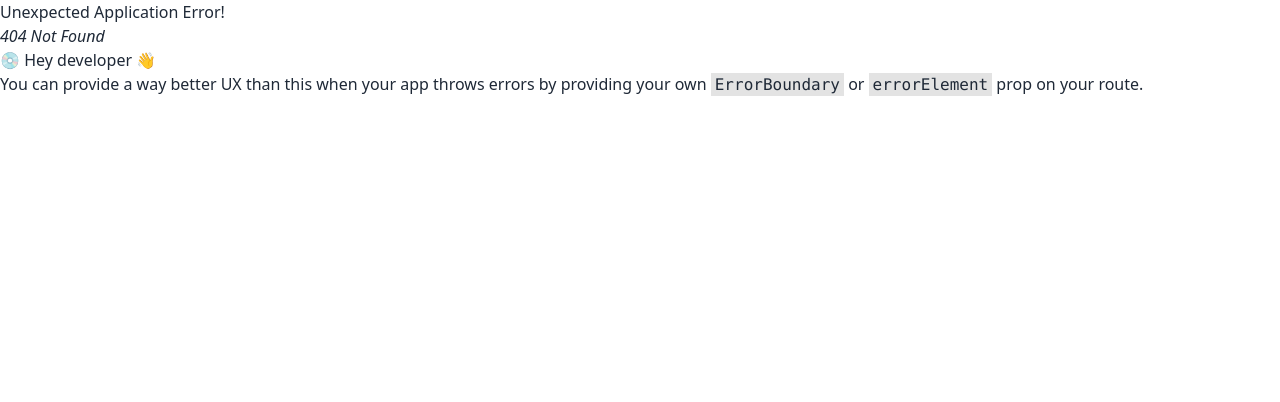
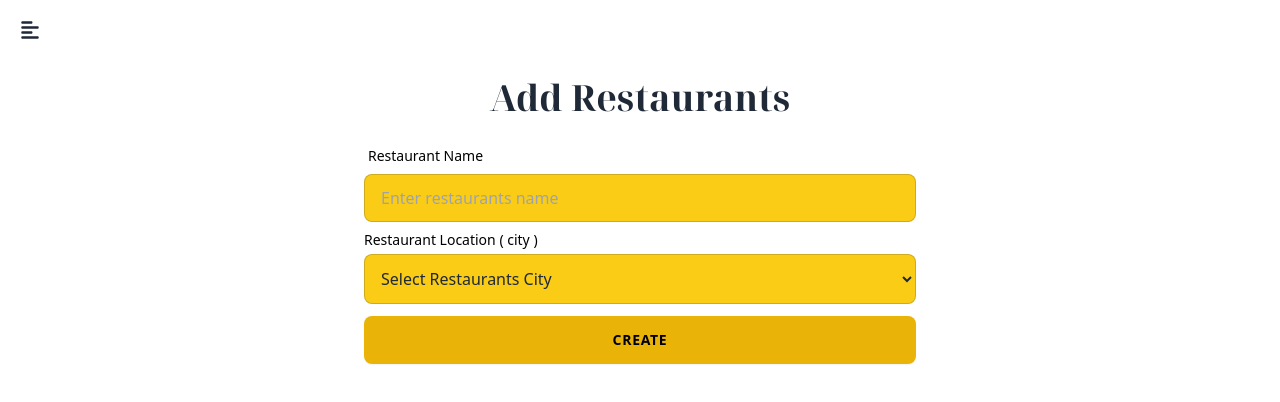
Before and after one commit to PIYAS137/FoodMonkey-Client, a React (Vite) app: page /dashboard/add_restaurants in a window 1280 px wide. Before the commit this address had no page. Shown: the top 402 px of the page. Built offline with nearby package versions, Linux system fonts and the light colour scheme; a web font is replaced by a local one.

Commit message:
create basic of admin dashboard

```diff
--- /dev/null
+++ b/src/Components/DashboardComponents/AddFoodPage/AddFoodPage.jsx
@@ -0,0 +1,8 @@
+
+const AddFoodPage = () => {
+  return (
+    <div>AddFoodPage</div>
+  )
+}
+
+export default AddFoodPage
--- /dev/null
+++ b/src/Components/DashboardComponents/AddFoodsPage/AddFoodsPage.jsx
@@ -0,0 +1,9 @@
+
+
+const AddFoodsPage = () => {
+  return (
+    <div>AddFoodsPage</div>
+  )
+}
+
+export default AddFoodsPage
--- /dev/null
+++ b/src/Components/DashboardComponents/AddRestaurantsPage/AddRestaurantsPage.jsx
@@ -0,0 +1,77 @@
+import { useForm } from "react-hook-form"
+import { Link } from "react-router-dom";
+import { areaArr } from "../../../Utils/Cities";
+
+const AddRestaurantsPage = () => {
+
+  const {
+    register,
+    handleSubmit,
+    watch,
+    formState: { errors },
+  } = useForm()
+
+  const onSubmit = (data) => {
+    const temp = data;
+    temp.start_since= new Date().getFullYear(); //take the current year
+    temp.items_count=0;
+    temp.ratings=Math.floor((Math.random() * 5) + 1); //for this temporary porject, i simplify the backend !
+    console.log(temp);
+  }
+
+
+
+
+
+
+
+
+
+  return (
+    <div>
+      {/* <h1 className=" text-center font-bold text-lg"></h1> */}
+      <form onSubmit={handleSubmit(onSubmit)} className="p-3 col-span-2 w-full h-full flex flex-col justify-center max-w-xl mx-auto">
+        <h1 className=" text-4xl font-bold font-custom text-center mb-5">Add Restaurants</h1>
+
+        {/* restaurants name field */}
+        <div className="form-control mb-2">
+          <label className="label">
+            <span className="label-text text-black">Restaurant Name</span>
+          </label>
+          <input {...register("res_name", { required: true })} placeholder="Enter restaurants name" className="input input-bordered bg-yellow-400" />
+          {errors.res_name && <span className=" text-red-500">Name is required</span>}
+        </div>
+
+
+        {/* Location Cities field */}
+        <label className="label-text text-black">Restaurant Location ( city )</label>
+        <select {...register("res_city", { required: true })} className="p-3 w-full mt-1 border rounded-lg input-bordered mr-2 bg-yellow-400 cursor-pointer">
+          <option value="" >Select Restaurants City</option>
+          {
+            areaArr.map(one => <option value={one?.name} key={one.id} className=" capitalize" >{one?.name}</option>)
+          }
+        </select>
+        {errors.res_city && <span className=" text-red-500">City is required</span>}
+
+
+        {/*
+        password field
+        <div className="form-control">
+          <label className="label">
+            <span className="label-text text-black">Password</span>
+          </label>
+          <input {...register("pass", { required: true })} placeholder="Enter your password" className="input input-bordered bg-yellow-400" />
+          {errors.pass && <span className=" text-red-500">This field is required</span>}
+          <label className="label ">
+            <p className="text-black label-text-alt link link-hover mt-4">Dont have an account? <Link to={'/signup'} className=" font-semibold">Create Account</Link></p>
+          </label>
+        </div> */}
+        <div className="form-control ">
+          <button className="btn hover:bg-yellow-400 mt-3 bg-yellow-500 text-black border-none uppercase tracking-wider ">Create</button>
+        </div>
+      </form>
+    </div>
+  )
+}
+
+export default AddRestaurantsPage
--- /dev/null
+++ b/src/Components/DashboardComponents/AdminMenu/AdminMenu.css
@@ -0,0 +1,6 @@
+
+
+nav .active {
+    background: black!important;
+    color:white!important;
+}
--- /dev/null
+++ b/src/Components/DashboardComponents/AdminMenu/AdminMenu.jsx
@@ -0,0 +1,32 @@
+import { NavLink } from "react-router-dom"
+import { FaAlignLeft } from "react-icons/fa6";
+
+import './AdminMenu.css'
+
+
+const AdminMenu = () => {
+    return (
+        <nav className="drawer">
+            <input id="my-drawer" type="checkbox" className="drawer-toggle" />
+            <div className="drawer-content">
+                <label htmlFor="my-drawer" className=" p-5 cursor-pointer text-xl inline-block drawer-button">
+                    <FaAlignLeft/>
+                </label>
+            </div>
+            <div className="drawer-side">
+                <label htmlFor="my-drawer" aria-label="close sidebar" className="drawer-overlay"></label>
+                <ul className="menu p-4 w-80 min-h-full text-base-content bg-yellow-400">
+                <h1 className=" text-center mb-3 text-lg font-black uppercase">Admin Routes</h1>
+                    {/* Sidebar content here */}
+                    <li className="rounded-lg text-black bg-yellow-500 mb-2"><NavLink to={'/dashboard/admin_dashboard'}>Admin Home</NavLink></li>
+                    <li className="rounded-lg text-black bg-yellow-500 mb-2"><NavLink to={'/dashboard/add_restaurants'}>Add Restaurants</NavLink></li>
+                    <li className="rounded-lg text-black bg-yellow-500 mb-2"><NavLink to={'/dashboard/add_foods'}>Add Foods</NavLink></li>
+                    <li className="rounded-lg text-black bg-yellow-500 mb-2"><NavLink to={'/'}>Home Page</NavLink></li>
+
+                </ul>
+            </div>
+        </nav>
+    )
+}
+
+export default AdminMenu
--- a/src/Components/HomePageComponents/AreaCoverageSection.jsx
+++ b/src/Components/HomePageComponents/AreaCoverageSection.jsx
@@ -1,51 +1,9 @@
 import { NavLink } from "react-router-dom"
 import SectionHeader from "../SharedComponents/SectionHeader/SectionHeader"
+import { areaArr } from "../../Utils/Cities"
 
 
 const AreaCoverageSection = () => {
-
-    const areaArr = [
-        {
-            id: 1,
-            image: 'https://images.deliveryhero.io/image/fd-bd/city-title/city-title-Dhaka.jpg?width=720',
-            name: "dhaka"
-        },
-        {
-            id: 2,
-            image: 'https://images.deliveryhero.io/image/fd-bd/city-title/city-title-Chittagong.jpg?width=720',
-            name: 'chittagong'
-        },
-        {
-            id: 3,
-            image: 'https://images.deliveryhero.io/image/fd-bd/city-title/city-tile-Barisal.jpg?width=720',
-            name: 'barisal'
-        },
-        {
-            id: 4,
-            image: 'https://images.deliveryhero.io/image/fd-bd/city-title/city-tile-cumilla.jpg?width=720',
-            name: 'comilla'
-        },
-        {
-            id: 5,
-            image: "https://images.deliveryhero.io/image/fd-bd/city-title/city-tile-Rangpur.jpg?width=720",
-            name: 'rangpur'
-        },
-        {
-            id: 6,
-            image: "https://images.deliveryhero.io/image/fd-bd/city-title/city-tile-Jessore.jpg?width=720",
-            name: 'jessore'
-        },
-        {
-            id: 7,
-            image: "https://images.deliveryhero.io/image/fd-bd/city-title/city-tile-Khulna.jpg?width=720",
-            name: 'khulna'
-        },
-        {
-            id: 8,
-            image: "https://images.deliveryhero.io/image/fd-bd/city-title/city-tile-Pabna.jpg?width=720",
-            name: 'pabna'
-        }
-    ]
 
 
 
--- a/src/Layouts/AppNavBar.jsx
+++ b/src/Layouts/AppNavBar.jsx
@@ -9,9 +9,9 @@ const AppNavBar = () => {
 
     const navLinks = <>
         <li className='text-white'><NavLink to={'/'}>Home</NavLink></li>
+        <li className='text-white'><NavLink to={'/restaurants'}>Resturants</NavLink></li>
         <li className='text-white'><NavLink to={'/allfoods'}>Foods</NavLink></li>
-        <li className='text-white'><NavLink to={'/restaurants'}>Resturants</NavLink></li>
-        <li className='text-white'><NavLink to={'/blogs'}>Dashboard</NavLink></li>
+        <li className='text-white'><NavLink to={'/dashboard/admin_dashboard'}>Dashboard</NavLink></li>
         <li className='text-white'><NavLink to={'/login'}>Login</NavLink></li>
     </>
 
--- /dev/null
+++ b/src/Pages/DashboardHomePage/DashboardHomePage.jsx
@@ -0,0 +1,11 @@
+
+
+const DashboardHomePage = () => {
+  return (
+    <div>
+        <h1 className=" text-center font-bold text-lg">Welcome to Admin Dashboard</h1>
+    </div>
+  )
+}
+
+export default DashboardHomePage
--- /dev/null
+++ b/src/Pages/DashboardRootPage/DashboardRootPage.jsx
@@ -0,0 +1,14 @@
+import { Outlet } from "react-router-dom"
+import AdminMenu from "../../Components/DashboardComponents/AdminMenu/AdminMenu"
+
+
+const DashboardRootPage = () => {
+  return (
+    <div>
+        <AdminMenu/>
+        <Outlet/>
+    </div>
+  )
+}
+
+export default DashboardRootPage
--- /dev/null
+++ b/src/Utils/Cities.js
@@ -0,0 +1,42 @@
+export     const areaArr = [
+    {
+        id: 1,
+        image: 'https://images.deliveryhero.io/image/fd-bd/city-title/city-title-Dhaka.jpg?width=720',
+        name: "dhaka"
+    },
+    {
+        id: 2,
+        image: 'https://images.deliveryhero.io/image/fd-bd/city-title/city-title-Chittagong.jpg?width=720',
+        name: 'chittagong'
+    },
+    {
+        id: 3,
+        image: 'https://images.deliveryhero.io/image/fd-bd/city-title/city-tile-Barisal.jpg?width=720',
+        name: 'barisal'
+    },
+    {
+        id: 4,
+        image: 'https://images.deliveryhero.io/image/fd-bd/city-title/city-tile-cumilla.jpg?width=720',
+        name: 'comilla'
+    },
+    {
+        id: 5,
+        image: "https://images.deliveryhero.io/image/fd-bd/city-title/city-tile-Rangpur.jpg?width=720",
+        name: 'rangpur'
+    },
+    {
+        id: 6,
+        image: "https://images.deliveryhero.io/image/fd-bd/city-title/city-tile-Jessore.jpg?width=720",
+        name: 'jessore'
+    },
+    {
+        id: 7,
+        image: "https://images.deliveryhero.io/image/fd-bd/city-title/city-tile-Khulna.jpg?width=720",
+        name: 'khulna'
+    },
+    {
+        id: 8,
+        image: "https://images.deliveryhero.io/image/fd-bd/city-title/city-tile-Pabna.jpg?width=720",
+        name: 'pabna'
+    }
+]
```
Also changed, not shown: src/Routes/Routes.jsx (+22 -0 lines).
